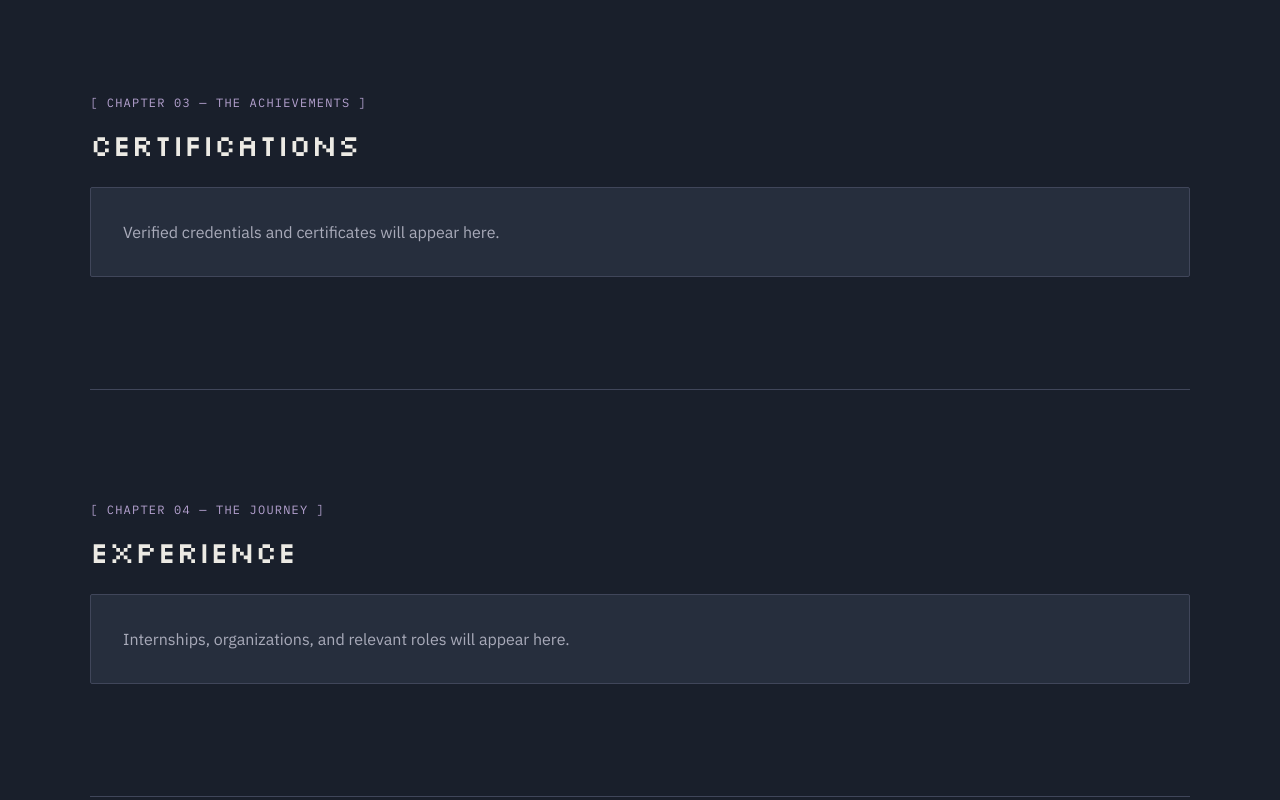
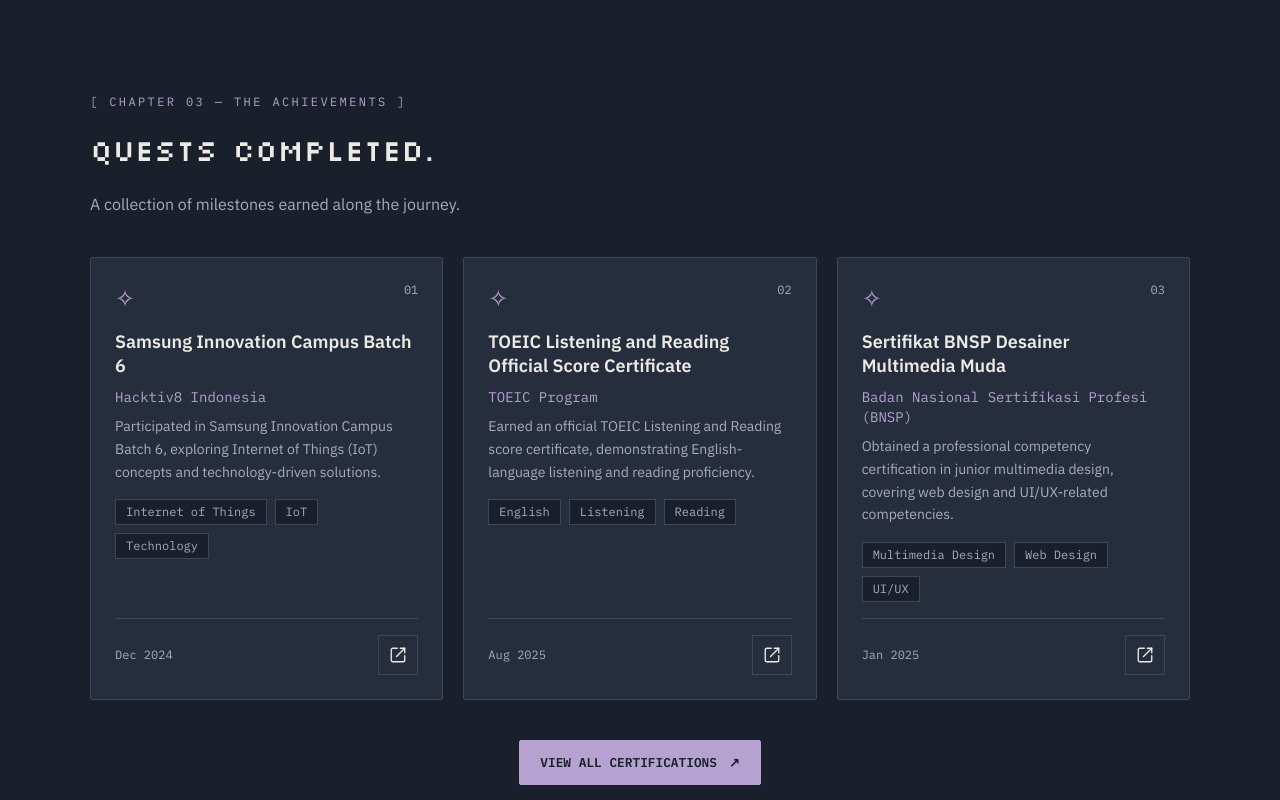
Before and after one commit to Nakagi123/eli-portfolio, an Astro site: page / in a window 1280 px wide. Shown: the part 2040-2840 px from the top of the page. Built offline with nearby package versions, Linux system fonts and the light colour scheme; Astro itself is replaced by a stand-in of ours.

Commit message:
feat: add certifications showcase and archive

```diff
--- /dev/null
+++ b/src/components/CertificationCard.astro
@@ -0,0 +1,119 @@
+---
+import type { Certification } from '../data/certifications';
+
+interface Props {
+  certification: Certification;
+  index?: number;
+}
+
+const { certification, index = 0 } = Astro.props;
+
+// Format YYYY-MM into a readable month and year.
+const [year, month] = certification.date.split('-').map(Number);
+
+const formattedDate =
+  Number.isInteger(year) &&
+  Number.isInteger(month) &&
+  month >= 1 &&
+  month <= 12
+    ? new Intl.DateTimeFormat('en-US', {
+        month: 'short',
+        year: 'numeric',
+        timeZone: 'UTC',
+      }).format(new Date(Date.UTC(year, month - 1, 1)))
+    : certification.date;
+
+// Only display the credential link when a URL exists.
+const credentialUrl = certification.driveUrl?.trim();
+---
+
+<article class="pixel-panel flex h-full flex-col gap-4 p-5 sm:p-6">
+  <!-- Icon and index -->
+  <div class="flex items-start justify-between gap-4">
+    <span
+      class="text-2xl text-accent"
+      aria-hidden="true"
+    >
+      ✧
+    </span>
+
+    <span class="font-ui text-xs text-muted">
+      {String(index + 1).padStart(2, '0')}
+    </span>
+  </div>
+
+  <!-- Certificate information -->
+  <div class="space-y-2">
+    <h3 class="text-lg font-semibold leading-snug text-foreground">
+      {certification.title}
+    </h3>
+
+    <p class="font-ui text-sm text-accent">
+      {certification.issuer}
+    </p>
+
+    <p class="text-sm leading-relaxed text-muted">
+      {certification.description}
+    </p>
+  </div>
+
+  <!-- Skill tags -->
+  {certification.tags.length > 0 && (
+    <div class="flex flex-wrap gap-2">
+      {certification.tags.map((tag) => (
+        <span
+          class="border border-outline bg-background
+                 px-2.5 py-1 font-ui text-xs text-muted"
+        >
+          {tag}
+        </span>
+      ))}
+    </div>
+  )}
+
+  <!-- Date and optional credential link -->
+  <div
+    class="mt-auto flex items-center justify-between gap-3
+           border-t border-outline pt-4"
+  >
+    <time
+      datetime={certification.date}
+      class="font-ui text-xs text-muted"
+    >
+      {formattedDate}
+    </time>
+
+    {credentialUrl && (
+      <a
+        href={credentialUrl}
+        target="_blank"
+        rel="noopener noreferrer"
+        class="inline-flex h-10 w-10 items-center justify-center
+               border border-outline text-accent
+               transition-colors hover:bg-background
+               focus-visible:outline-2
+               focus-visible:outline-offset-2
+               focus-visible:outline-accent"
+        aria-label={`View certificate: ${certification.title} (opens in a new tab)`}
+        title="View certificate"
+      >
+        <svg
+          xmlns="http://www.w3.org/2000/svg"
+          width="18"
+          height="18"
+          viewBox="0 0 24 24"
+          fill="none"
+          stroke="currentColor"
+          stroke-width="1.8"
+          stroke-linecap="round"
+          stroke-linejoin="round"
+          aria-hidden="true"
+        >
+          <path d="M15 3h6v6" />
+          <path d="M10 14 21 3" />
+          <path d="M21 13v6a2 2 0 0 1-2 2H5a2 2 0 0 1-2-2V5a2 2 0 0 1 2-2h6" />
+        </svg>
+      </a>
+    )}
+  </div>
+</article>
--- /dev/null
+++ b/src/data/certifications.ts
@@ -0,0 +1,64 @@
+export interface Certification {
+  id: string;
+  title: string;
+  issuer: string;
+  date: string;
+  description: string;
+  tags: string[];
+  driveUrl: string;
+  featured?: boolean;
+}
+
+export const certifications: Certification[] = [
+  {
+    id: 'samsung-innovation-campus-batch-6',
+    title: 'Samsung Innovation Campus Batch 6',
+    issuer: 'Hacktiv8 Indonesia',
+    date: '2024-12',
+    description:
+      'Participated in Samsung Innovation Campus Batch 6, ' +
+      'exploring Internet of Things (IoT) concepts and ' +
+      'technology-driven solutions.',
+    tags: ['Internet of Things', 'IoT', 'Technology'],
+    driveUrl: 'https://drive.google.com/file/d/1G9RUWyU70CjbOmIC7Ev-ANiKEBrYg1Qo/view?usp=sharing',
+    featured: true,
+  },
+  {
+    id: 'toeic-listening-reading',
+    title: 'TOEIC Listening and Reading Official Score Certificate',
+    issuer: 'TOEIC Program',
+    date: '2025-08',
+    description:
+      'Earned an official TOEIC Listening and Reading ' +
+      'score certificate, demonstrating English-language ' +
+      'listening and reading proficiency.',
+    tags: ['English', 'Listening', 'Reading'],
+    driveUrl: 'https://drive.google.com/file/d/13ZcEY4W3v8UoJpdXsei5P4lG7tiJEl0w/view?usp=sharing',
+    featured: true,
+  },
+  {
+    id: 'telkom-ui-ux-designer',
+    title: 'Sertifikat UI/UX Designer',
+    issuer: 'PT Telkom Prima Cipta Certifia',
+    date: '2024-11',
+    description:
+      'Completed a UI/UX design certification covering ' +
+      'user interface design and user experience principles.',
+    tags: ['UI/UX', 'Web Design', 'Design'],
+    driveUrl: 'https://drive.google.com/file/d/1PJqEve9KqMaf348mAci45sVQUcvZq7Oh/view?usp=sharing',
+    featured: false,
+  },
+  {
+    id: 'bnsp-desainer-multimedia-muda',
+    title: 'Sertifikat BNSP Desainer Multimedia Muda',
+    issuer: 'Badan Nasional Sertifikasi Profesi (BNSP)',
+    date: '2025-01',
+    description:
+      'Obtained a professional competency certification ' +
+      'in junior multimedia design, covering web design ' +
+      'and UI/UX-related competencies.',
+    tags: ['Multimedia Design', 'Web Design', 'UI/UX'],
+    driveUrl: 'https://drive.google.com/file/d/1MfRz6ur_DV-u3LOeaZZypNmLq_3AgvW7/view?usp=sharing',
+    featured: true,
+  },
+];
--- /dev/null
+++ b/src/pages/certifications/index.astro
@@ -0,0 +1,54 @@
+---
+import BaseLayout from '../../layouts/BaseLayout.astro';
+import CertificationCard from '../../components/CertificationCard.astro';
+import { certifications } from '../../data/certifications';
+
+const sortedCertifications = [...certifications].sort(
+  (a, b) => b.date.localeCompare(a.date)
+);
+---
+
+<BaseLayout title="Certifications | ELI.EXE">
+  <main class="section-container py-16 sm:py-24">
+    <a
+      href="/#certifications"
+      class="font-ui text-sm text-accent hover:underline"
+    >
+      ← BACK TO HOME
+    </a>
+
+    <div class="my-12 max-w-2xl space-y-4">
+      <p class="font-ui text-xs tracking-[0.2em] text-accent">
+        [ ACHIEVEMENT ARCHIVE ]
+      </p>
+
+      <h1 class="font-pixel text-2xl leading-relaxed sm:text-4xl">
+        ALL CERTIFICATIONS.
+      </h1>
+
+      <p class="text-muted">
+        Certificates, milestones, and things I've learned
+        throughout my journey.
+      </p>
+    </div>
+
+    {
+      sortedCertifications.length > 0 ? (
+        <div class="grid gap-5 sm:grid-cols-2 lg:grid-cols-3">
+          {sortedCertifications.map((certification, index) => (
+            <CertificationCard
+              certification={certification}
+              index={index}
+            />
+          ))}
+        </div>
+      ) : (
+        <div class="pixel-panel p-8 text-center">
+          <p class="font-ui text-sm text-muted">
+            No certifications added yet.
+          </p>
+        </div>
+      )
+    }
+  </main>
+</BaseLayout>
--- a/src/sections/Certifications.astro
+++ b/src/sections/Certifications.astro
@@ -1,20 +1,64 @@
+---
+import CertificationCard from '../components/CertificationCard.astro';
+import { certifications } from '../data/certifications';
+
+const featuredCertifications = certifications
+  .filter((certification) => certification.featured)
+  .slice(0, 3);
+---
+
 <section
   id="certifications"
   aria-labelledby="certifications-title"
-  class="section-container border-t border-outline py-20 sm:py-28"
+  class="scroll-mt-24 py-20 sm:py-28"
 >
-  <p class="font-ui mb-4 text-xs tracking-widest text-accent">
+  <div class="section-container">
+    <div class="mb-10 max-w-2xl space-y-4">
+      <p class="font-ui text-xs tracking-[0.2em] text-accent">
         [ CHAPTER 03 — THE ACHIEVEMENTS ]
       </p>
 
       <h2
         id="certifications-title"
-    class="font-pixel mb-6 text-2xl sm:text-3xl"
+        class="font-pixel text-2xl leading-relaxed text-foreground
+               sm:text-3xl"
       >
-    CERTIFICATIONS
+        QUESTS COMPLETED.
       </h2>
 
-  <div class="pixel-panel p-8 text-muted">
-    Verified credentials and certificates will appear here.
+      <p class="max-w-xl text-base leading-relaxed text-muted">
+        A collection of milestones earned along the journey.
+      </p>
+    </div>
+
+    {
+      featuredCertifications.length > 0 ? (
+        <div class="grid gap-5 sm:grid-cols-2 lg:grid-cols-3">
+          {featuredCertifications.map((certification, index) => (
+            <CertificationCard
+              certification={certification}
+              index={index}
+            />
+          ))}
+        </div>
+      ) : (
+        <div class="pixel-panel p-8 text-center sm:p-12">
+          <p class="font-ui text-sm text-muted">
+            Achievement records are being prepared.
+          </p>
+        </div>
+      )
+    }
+
+    {
+      certifications.length > 0 && (
+        <div class="mt-10 flex justify-center">
+          <a href="/certifications" class="pixel-button">
+            VIEW ALL CERTIFICATIONS
+            <span aria-hidden="true">↗</span>
+          </a>
+        </div>
+      )
+    }
   </div>
 </section>
```
Lines whose indentation alone changed are shown as unchanged.
